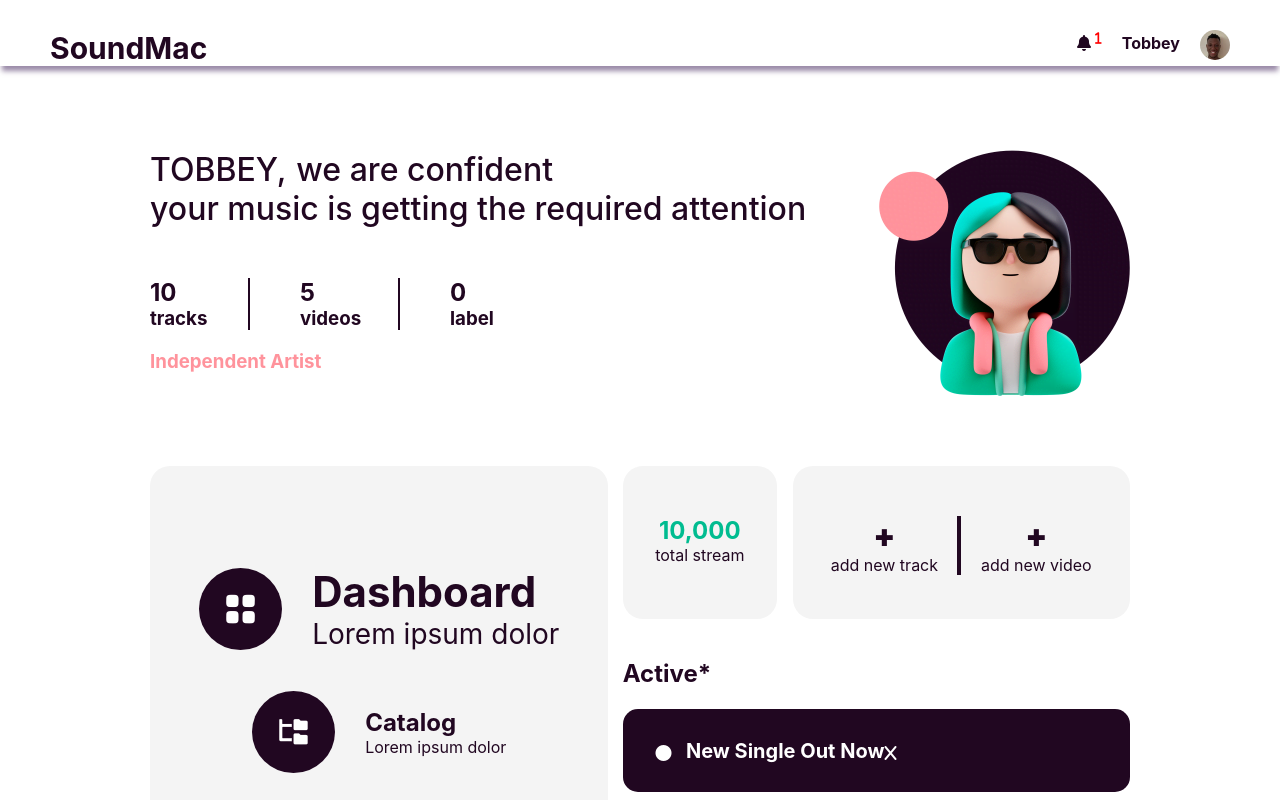
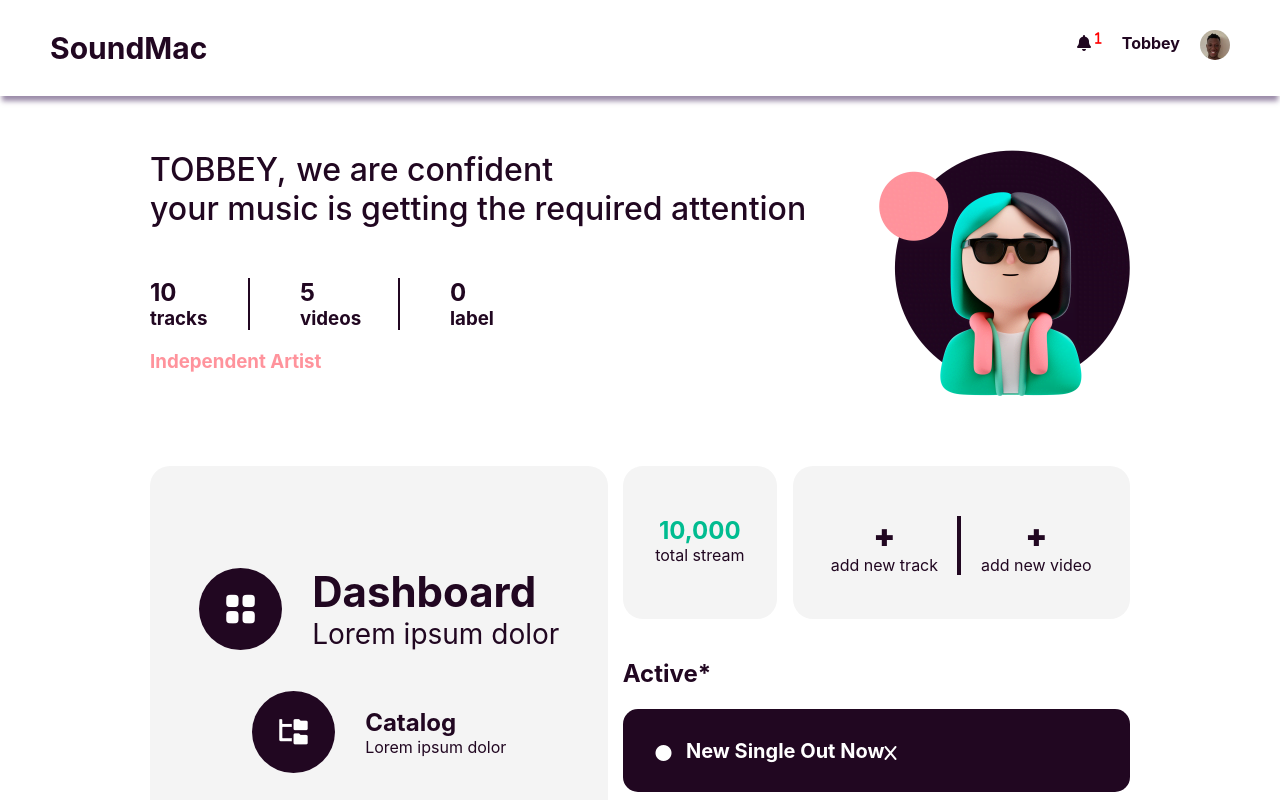
Before and after one commit to Tobbeycc1/soundmac, a React (Create React App) app: page /dashboard in a window 1280 px wide. Shown: the top 800 px of the page. Built offline with nearby package versions, Linux system fonts and the light colour scheme.

Commit message:
shadow fixed for 414 aboce

```diff
--- a/src/CSS files/dashboardHeader.module.css
+++ b/src/CSS files/dashboardHeader.module.css
@@ -1,18 +1,19 @@
-
-
+.dashboardHeaderBigCon{
+    background: white;
+    width: 100vw;
+    position: fixed;
+    padding-bottom: 30px;
+    box-shadow: 0px 7px 5px -2px rgba(54,22,82,0.5);
+-webkit-box-shadow: 0px 7px 5px -2px rgba(54,22,82,0.5);
+-moz-box-shadow: 0px 7px 5px -2px rgba(54,22,82,0.5);
+}
 .dashboardHeaderCon{
     display: flex;
-    padding: 0px 50px;
+    margin: 0px 50px;
     padding-top: 30px;
-     position: fixed;
     left: 0;
     right: 0;
     background: white;
-    top: 0;
-    box-shadow: 0px 7px 5px -2px rgba(54,22,82,0.5);
--webkit-box-shadow: 0px 7px 5px -2px rgba(54,22,82,0.5);
--moz-box-shadow: 0px 7px 5px -2px rgba(54,22,82,0.5);
-width: 100%;
 }
 .logoDiv{
 
@@ -95,6 +96,7 @@ width: 100%;
 font-size: 44px;
 }
 @media screen and (max-width: 750px) {
+
     .dashboardHeaderCon{
         margin: 0px 20px ;
     }
--- a/src/Componets/dashboardHeader.js
+++ b/src/Componets/dashboardHeader.js
@@ -79,7 +79,8 @@ alt= 'dashboard logo'/>
     }
 
     return(
-        <div className={classes.dashboardHeaderCon}>
+        <div className={classes.dashboardHeaderBigCon}>
+<div className={classes.dashboardHeaderCon}>
 
             <div className={classes.logoDiv} >
             <Link className={classes.logo} to={'/'}>SoundMac</Link>
@@ -104,6 +105,8 @@ alt= 'dashboard logo'/>
             {showSmallActionIcons && smallIconDashboardJSX}
 
         </div>
+        </div>
+
     )
 }
 export default DashboardHeader
```
